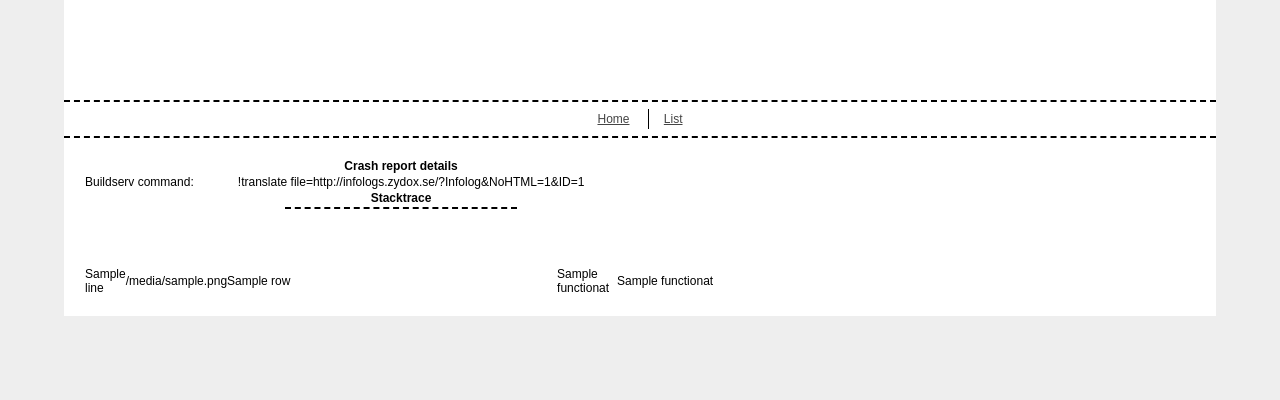
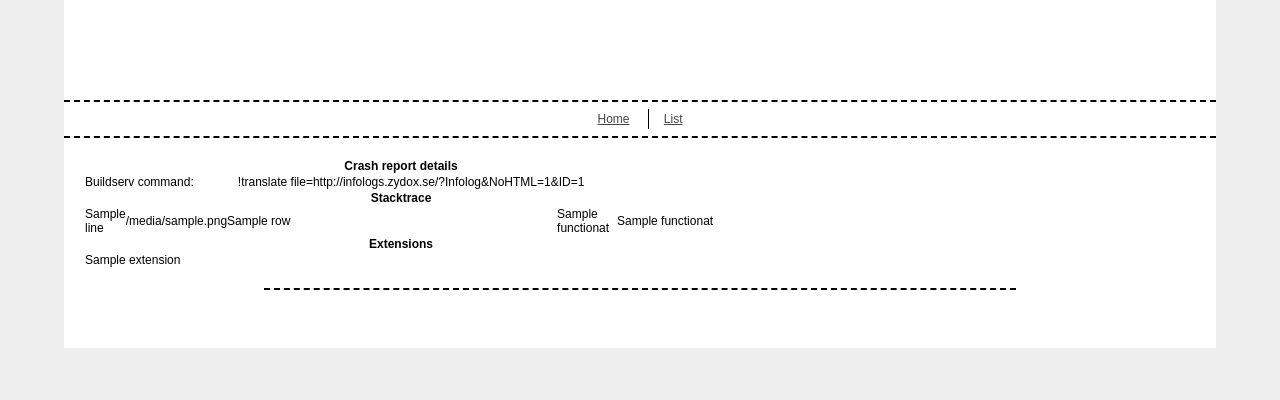
Before and after one commit to renefritze/spring-infolog, a Python web app: template templates/details.html in a window 1280 px wide. Shown: the top 400 px of the page. Run offline with Jinja, Linux system fonts and the light colour scheme; the template is opened without the code that fills it: most values are stand-ins (such as "Sample title", 1, 10 or a date in 2020).

Commit message:
added extensions

```diff
--- a/templates/details.html
+++ b/templates/details.html
@@ -5,7 +5,8 @@
 	<TR><TH COLSPAN="2">Crash report details</TH></TR>
 	<TR><TD>Buildserv command:</TD><TD>!translate file=http://infologs.zydox.se/?Infolog&NoHTML=1&ID={{ crash.id }}</TD></TR>
 	<TR><TH CLASS="Sub" COLSPAN="2">Stacktrace</TH></TR>
-<TR><TD CLASS="NoPad" COLSPAN="2"><TABLE CELLSPACING="0" CELLPADDING="0">
+	<TR><TD CLASS="NoPad" COLSPAN="2">
+		<TABLE CELLSPACING="0" CELLPADDING="0">
 			<COL WIDTH="20"><COL WIDTH="90"><COL WIDTH="330"><COL WIDTH="60"><COL WIDTH="100">
 
 			{% for row in crash.stacktrace %}
@@ -18,4 +19,14 @@
 				</TR>
 			{% endfor %}
 
+		</TABLE>
+	</TD></TR>
+	<TR><TH CLASS="Sub" COLSPAN="2">Extensions</TH></TR>
+	{% if crash.extensions  %}
+		{% for extension in crash.extensions.splitlines() %}
+			<TR><TD>{{ extension }}</TD></TR>
+		{% endfor %}
+	{% endif %}
+</TABLE>
+
 {% endblock %}
```
Lines whose indentation alone changed are shown as unchanged.
